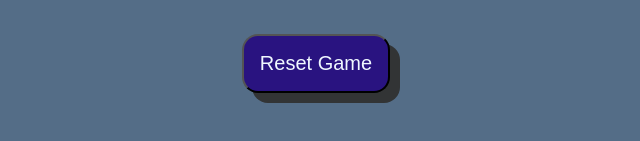
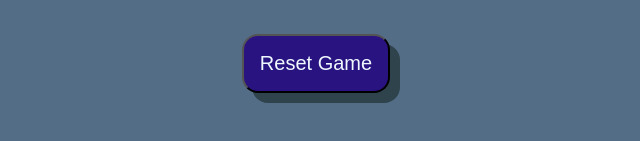
Before and after one commit to sushant707/javascript-mini-project, a plain HTML site: page index.html in a window 1280 px wide. Shown: the part 563-704 px from the top of the page, without its empty margins (324-964 px from the left). Drawn offline with Linux system fonts and the light colour scheme.

Commit message:
changes on style,css

```diff
--- a/style.css
+++ b/style.css
@@ -40,7 +40,7 @@ body{
     font-size: 1.25rem;
     background-color: rgb(41, 19, 128);
     color: aliceblue;
-    box-shadow: 10px 10px rgb(50, 52, 53);
+    box-shadow: 10px 10px rgb(47, 67, 76);
     border-radius: 1rem;
 
 }
```
